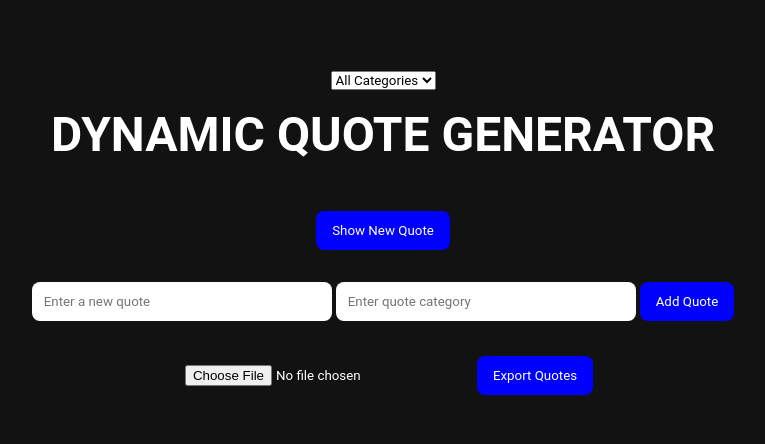
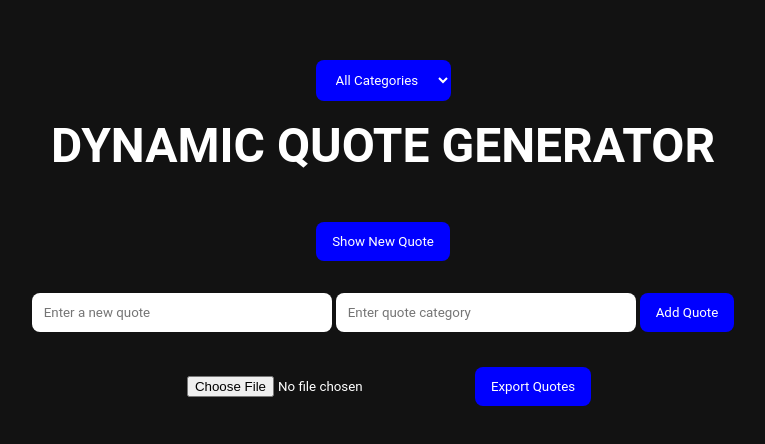
Before and after one commit to Kaydev-cmd/alx_fe_javascript, a plain HTML site: page dom-manipulation/index.html in a window 1280 px wide. Shown: the part 166-610 px from the top of the page, without its empty margins (257-1022 px from the left). Drawn offline with Linux system fonts and the light colour scheme.

Commit message:
feat: add export class with flex alignment for export button container

```diff
--- a/dom-manipulation/styles.css
+++ b/dom-manipulation/styles.css
@@ -11,6 +11,11 @@
   margin: 16px 0;
 }
 
+.export {
+  display: flex;
+  align-items: center;
+}
+
 #quoteDisplay {
   margin-bottom: 16px;
   font-size: 18px;
@@ -20,7 +25,8 @@ h1 {
   font-size: 48px;
 }
 
-button {
+button,
+select {
   background-color: blue;
   color: #fff;
   padding: 12px 16px;
```
